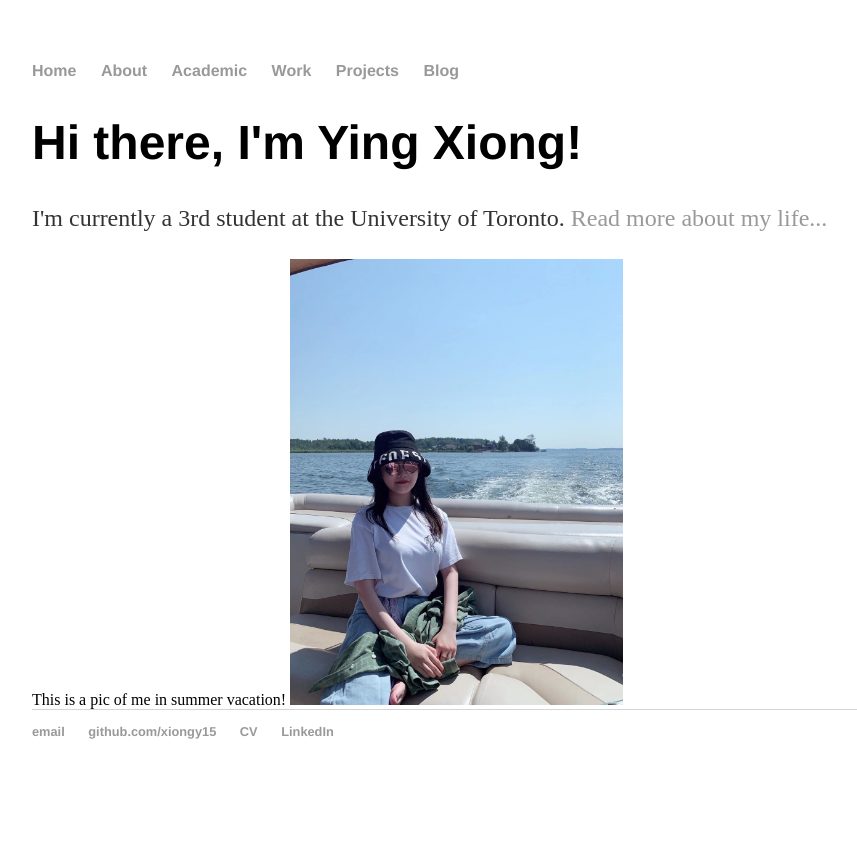
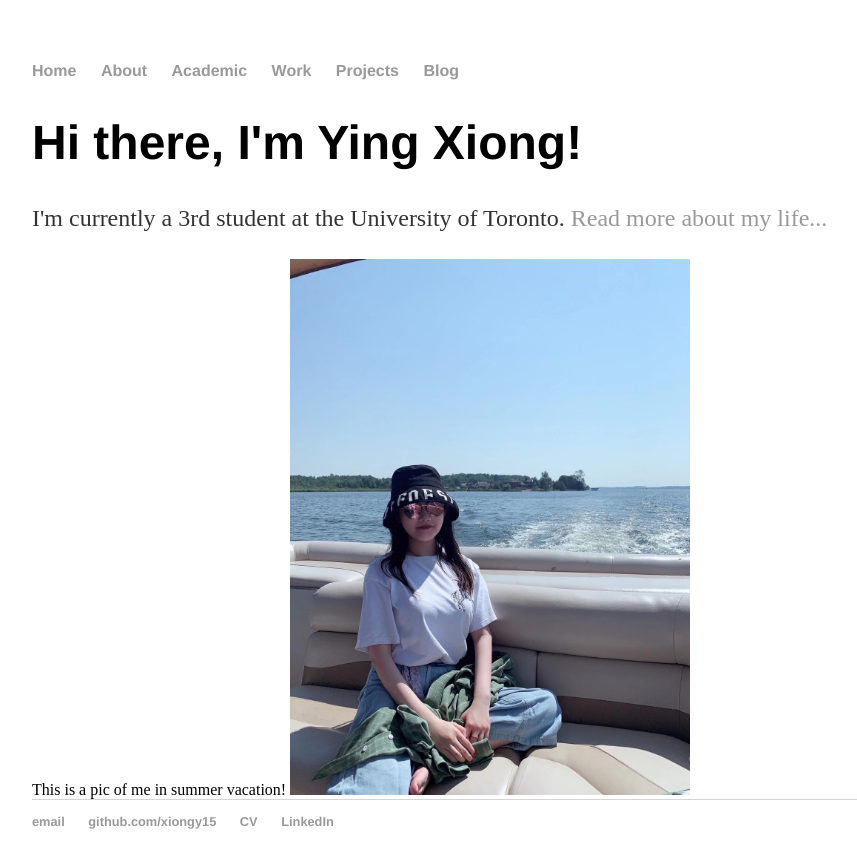
Before and after one commit to xiongy15/xiongy15.github.io, a Jekyll site: the page built from index.html, in a window 1280 px wide. Shown: the top 868 px of the page, without its empty margins (160-1017 px from the left). Built offline with Jekyll 4.4.1, drawn with Linux system fonts in a browser that asks for light colours.

Commit message:
Update index.html

```diff
--- a/index.html
+++ b/index.html
@@ -5,5 +5,5 @@
 <div class="blurb">
 	<h1>Hi there, I'm Ying Xiong!</h1>
 	<p>I'm currently a 3rd student at the University of Toronto. <a href="/about">Read more about my life...</a></p>
-	 This is a pic of me in summer vacation! <img src="/about/about.JPG" class="inline" width="333"/>
+	 This is a pic of me in summer vacation! <img src="/about/about.JPG" class="inline" width="400"/>
 </div><!-- /.blurb -->
```
